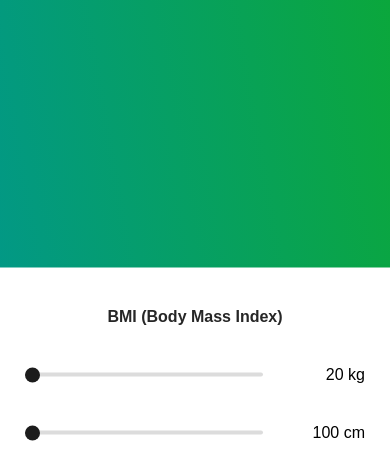
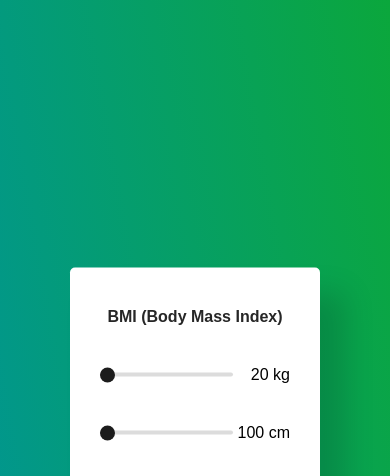
Before and after one commit to mahdi-mey/BMI-Calculator, a plain HTML site: page index.html in a window 390 px wide. Shown: the top 476 px of the page. Drawn offline with Linux system fonts and the light colour scheme.

Commit message:
made container width responsive

```diff
--- a/style.css
+++ b/style.css
@@ -13,7 +13,7 @@ background: linear-gradient(80deg, rgba(0,149,150,1) 0%, rgba(11,167,60,1) 100%)
     background-color: #ffffff;
     padding: 40px 30px;
     width: 50%;
-    min-width: 400px;
+    min-width: 250px;
     position: absolute;
     transform: translate(-50%,-50%);
     top: 50%;
```
